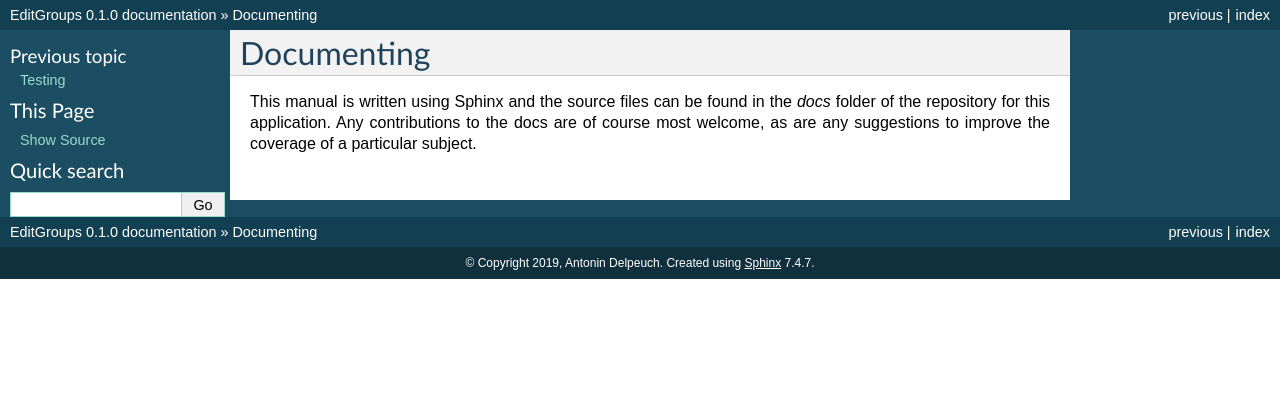
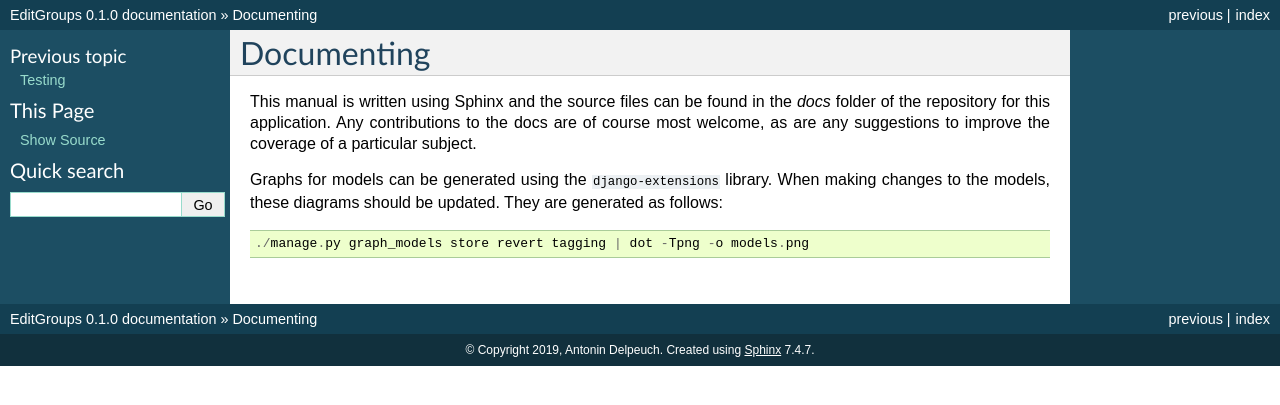
Before and after one commit to Wikidata/editgroups, a Sphinx documentation site: the page built from docs/docs.rst, in a window 1280 px wide. Shown: the top 405 px of the page. Built offline with Sphinx 7.4.7, drawn with Linux system fonts in a browser that asks for light colours.

Commit message:
Mention graph generation in docs

```diff
--- a/docs/docs.rst
+++ b/docs/docs.rst
@@ -7,3 +7,9 @@ This manual is written using Sphinx and the source files can be found in the `do
 of the repository for this application.
 Any contributions to the docs are of course most welcome, as are any suggestions to improve
 the coverage of a particular subject.
+
+Graphs for models can be generated using the ``django-extensions`` library.
+When making changes to the models, these diagrams should be updated. They are
+generated as follows::
+
+    ./manage.py graph_models store revert tagging | dot -Tpng -o models.png
```
